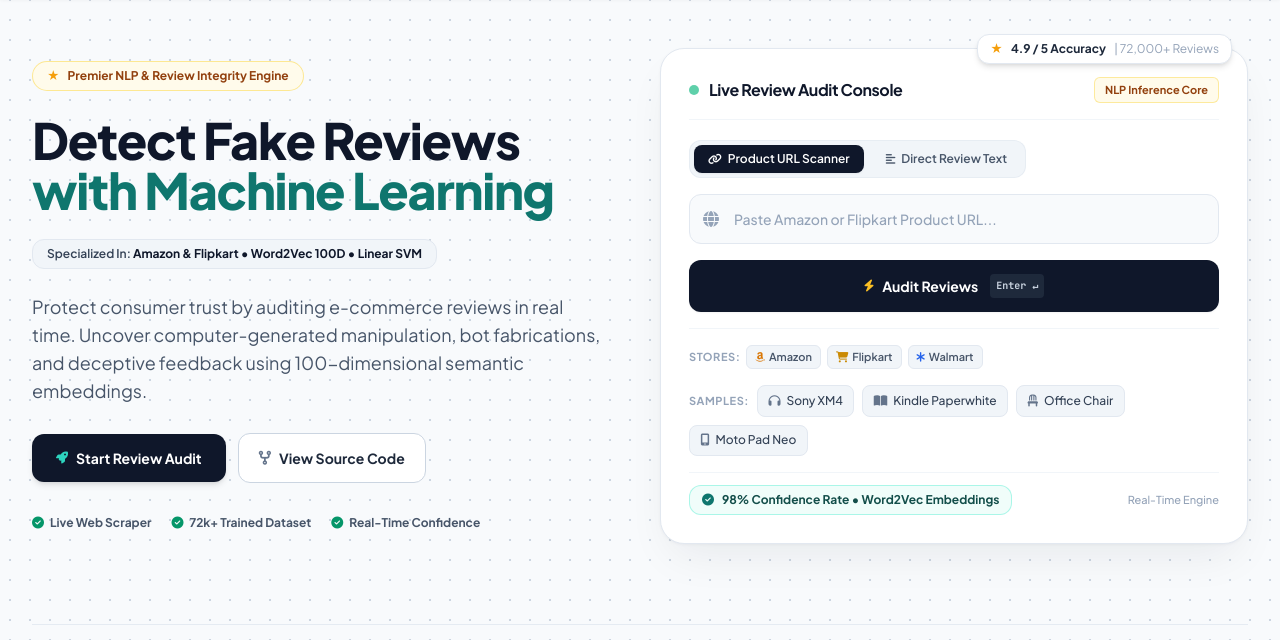
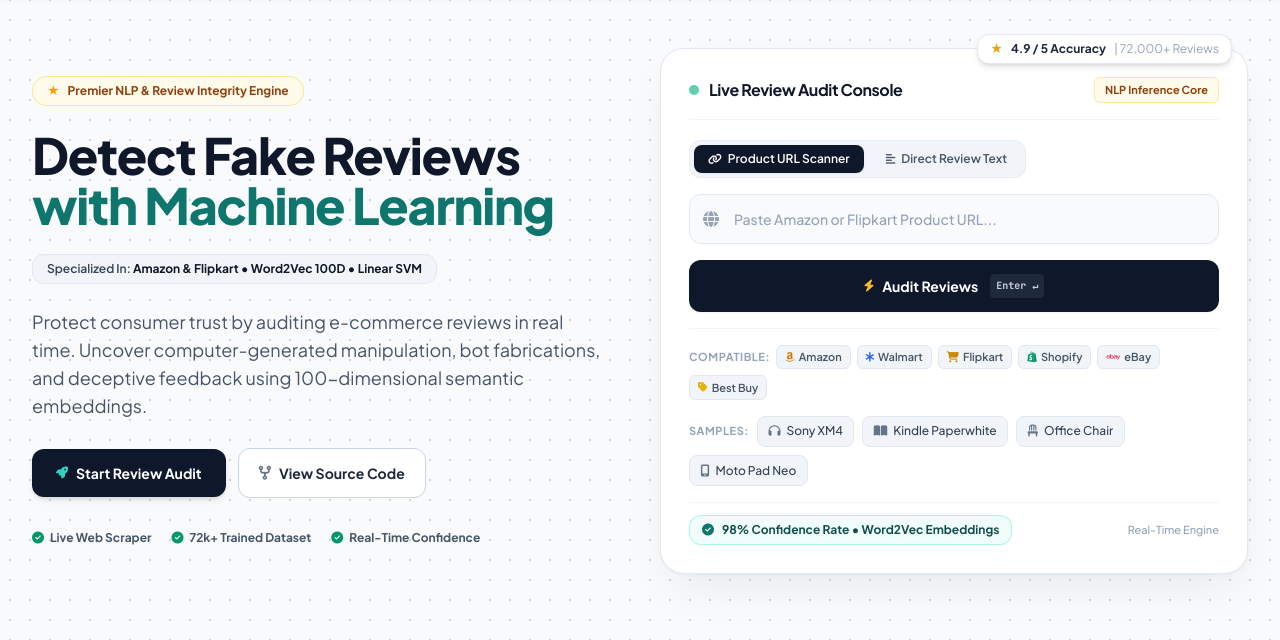
Before and after one commit to kumarsuman-dev/Fake-Review-Detection, a Flask app: page / in a window 1280 px wide. Shown: the part 70-710 px from the top of the page. Run offline with Flask 3, Linux system fonts and the light colour scheme; some libraries are stand-ins or nearby versions.

Commit message:
feat: update COMPATIBLE row with Amazon, Walmart, Flipkart, Shopify, eBay, and Best Buy

```diff
--- a/templates/index.html
+++ b/templates/index.html
@@ -246,10 +246,13 @@
                     <div class="pt-4 mt-4 border-t border-slate-100 space-y-3">
                         <div class="flex flex-wrap items-center justify-between gap-2 text-xs">
                             <div class="flex flex-wrap items-center gap-1.5">
-                                <span class="text-[11px] font-bold text-slate-400 uppercase tracking-wider">Stores:</span>
+                                <span class="text-[11px] font-bold text-slate-400 uppercase tracking-wider">COMPATIBLE:</span>
                                 <span class="platform-pill"><i class="fa-brands fa-amazon text-amber-600"></i> Amazon</span>
+                                <span class="platform-pill"><i class="fa-solid fa-asterisk text-blue-600"></i> Walmart</span>
                                 <span class="platform-pill"><i class="fa-solid fa-cart-shopping text-yellow-600"></i> Flipkart</span>
-                                <span class="platform-pill"><i class="fa-solid fa-asterisk text-blue-600"></i> Walmart</span>
+                                <span class="platform-pill"><i class="fa-brands fa-shopify text-emerald-600"></i> Shopify</span>
+                                <span class="platform-pill"><i class="fa-brands fa-ebay text-rose-600"></i> eBay</span>
+                                <span class="platform-pill"><i class="fa-solid fa-tag text-yellow-500"></i> Best Buy</span>
                             </div>
                         </div>
 
```
